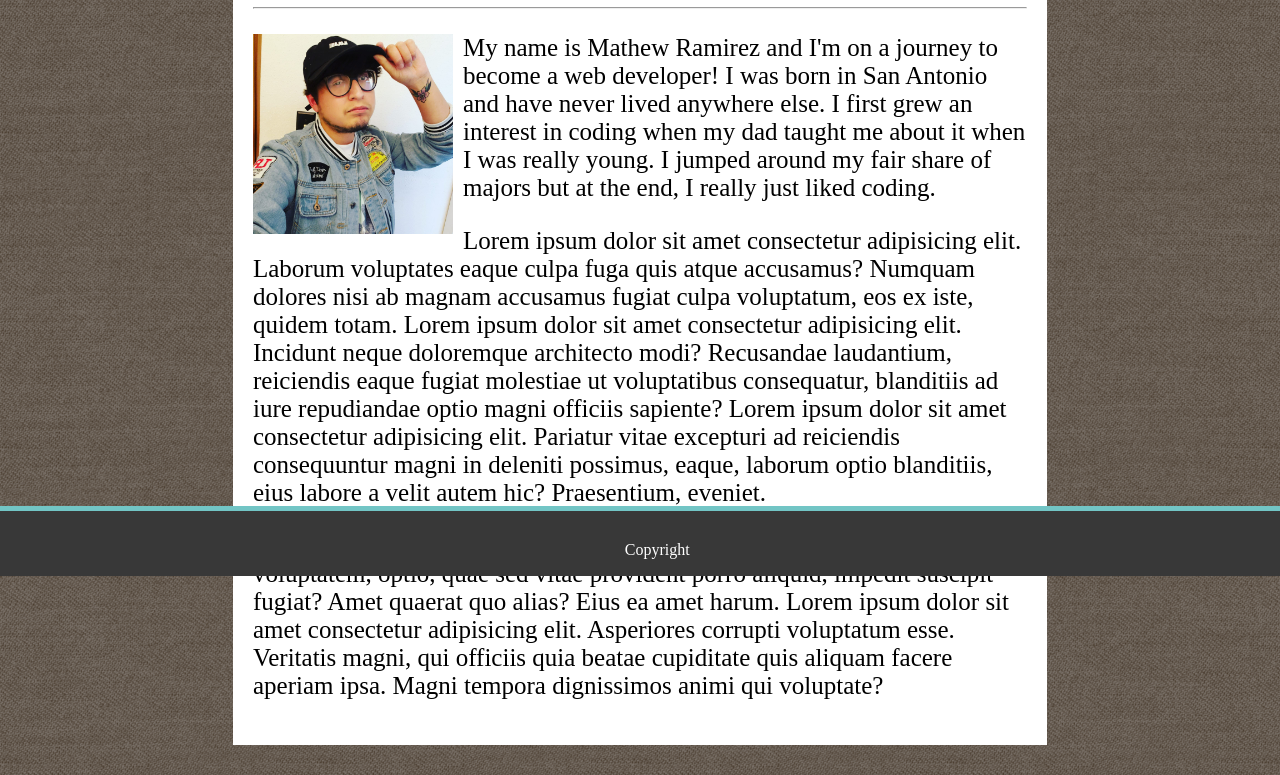
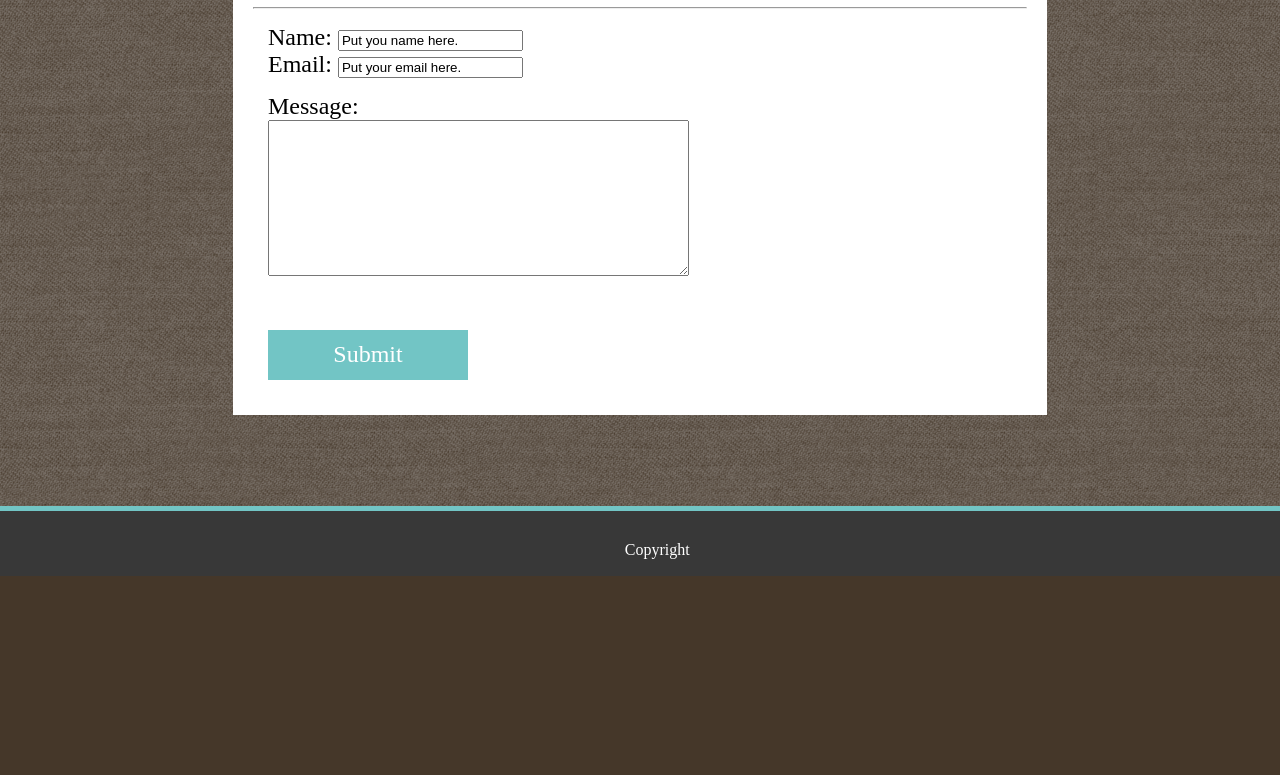
Before and after one commit to Rampirez/Basic-Portfolio, a plain HTML site: page contact.html in a window 1280 px wide. Shown: the part 224-999 px from the top of the page. After the commit the page ends 800 px from the top, so only its background shows below. Drawn offline with Linux system fonts and the light colour scheme.

Commit message:
finished the homework without buttons or usable forms

```diff
--- a/assets/css/style.css
+++ b/assets/css/style.css
@@ -12,10 +12,34 @@ body {
   padding:0;
 }
 
+form {
+  font-family: 'Times New Roman', Times, serif;
+  font-size: 24px;
+  margin: 15px;
+}
+
 footer {
   bottom: 0;
   position: absolute;
   width: 100%;
+}
+
+input[type=submit] {
+  border: 0;
+  width: 200px;
+  height: 50px;
+  font-family: Tahoma;
+  background-color: rgb(114, 197, 197);
+  color: white;
+  font-family: 'Times New Roman', Times, serif;
+  font-size: 24px;
+}
+
+.messageformat {
+  font-family: 'Times New Roman', Times, serif;
+  font-size: 24px;
+  margin: 15px;
+
 }
 
 .pagetop {
--- a/contact.html
+++ b/contact.html
@@ -28,45 +28,27 @@
     <div class= "format">
 
         <div id="aboutstyle">
-        <h1 id="topiccolor">About Me</h2>
+        <h1 id="topiccolor">Contact</h2>
 
         <hr>
 
         <div class="clearfix">
-        <aside id = "profileimage">
-            <img src="assets/images/me.jpg" alt="Mathew Ramirez" width="200" height="200">
-        </aside>
-        <main id="abouttext">
+            <form action="/action_page.php">
+                Name:
+                <input type="text" name="Name" value="Put you name here."><br>
+                Email:
+                <input type="text" name="Email" value="Put your email here."><br>
+              </form>
 
-            <p>
-                My name is Mathew Ramirez and I'm on a journey to become a
-                web developer! I was born in San Antonio and have never lived anywhere else.
-                I first grew an interest in coding when my dad taught me about it when I was
-                really young. I jumped around my fair share of majors but at the end, I really
-                just liked coding.
-            </p>
+            <div class="messageformat">
+              Message:<br>
+            <textarea id="textarea" rows= "10" cols="50"></textarea>
+            </div>
+            <br>
 
-            <p>
-                Lorem ipsum dolor sit amet consectetur adipisicing elit. Laborum voluptates eaque
-                culpa fuga quis atque accusamus? Numquam dolores nisi ab magnam accusamus fugiat
-                culpa voluptatum, eos ex iste, quidem totam.
-                Lorem ipsum dolor sit amet consectetur adipisicing elit.
-                Incidunt neque doloremque architecto modi? Recusandae laudantium, reiciendis eaque
-                fugiat molestiae ut voluptatibus consequatur, blanditiis ad iure repudiandae optio magni officiis sapiente?
-                Lorem ipsum dolor sit amet consectetur adipisicing elit. Pariatur vitae excepturi ad
-                reiciendis consequuntur magni in deleniti possimus, eaque, laborum optio blanditiis,
-                eius labore a velit autem hic? Praesentium, eveniet.
-            </p>
-
-            <p>
-                Lorem ipsum dolor sit amet consectetur adipisicing elit. Dolore saepe amet voluptatem,
-                optio, quae sed vitae provident porro aliquid, impedit suscipit fugiat? Amet quaerat quo alias? Eius ea amet harum.
-                Lorem ipsum dolor sit amet consectetur adipisicing elit. Asperiores corrupti voluptatum
-                esse. Veritatis magni, qui officiis quia beatae cupiditate quis aliquam facere aperiam
-                ipsa. Magni tempora dignissimos animi qui voluptate?
-            </p>
-
-        </main>
+            <form action="/action_page.php">
+              <input type="submit" value="Submit">
+            </form>
 
     </div>
     </div>
```
Also changed, not shown: portfolio.html (+3 -3 lines).
